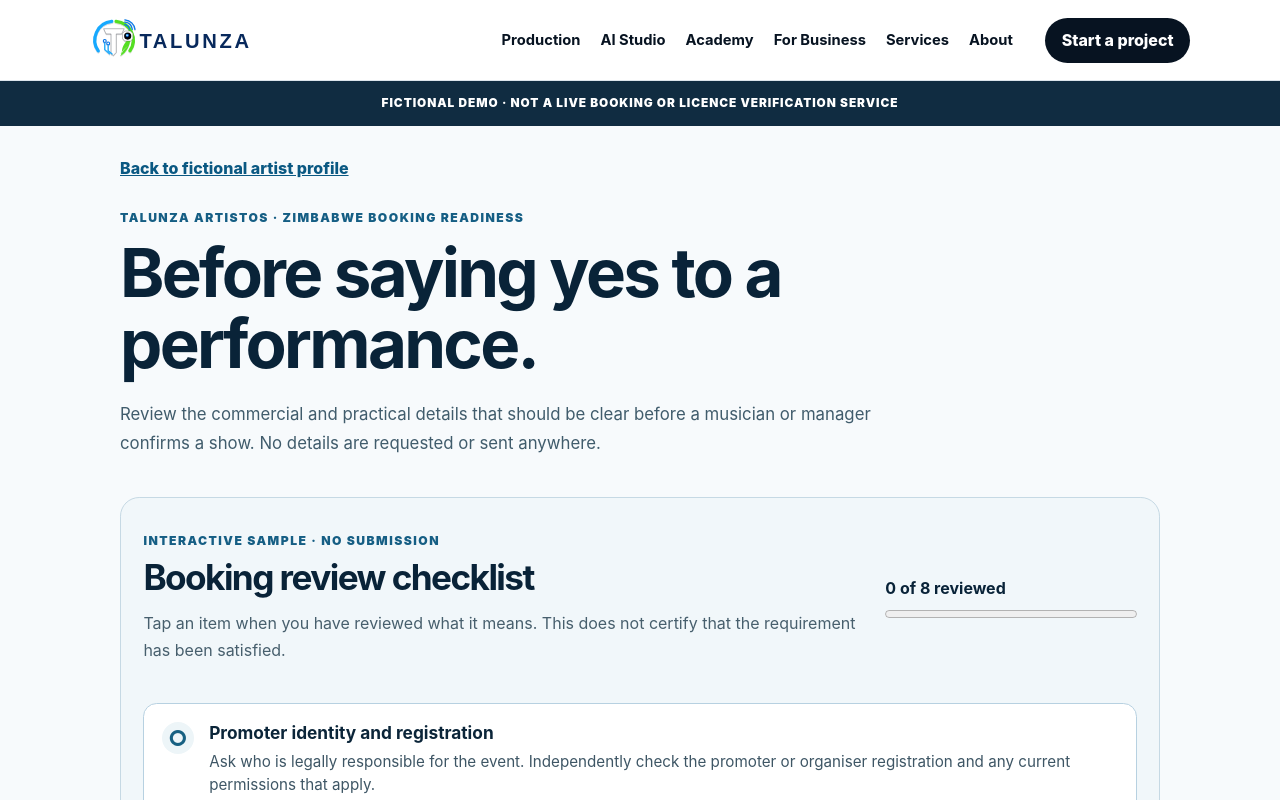
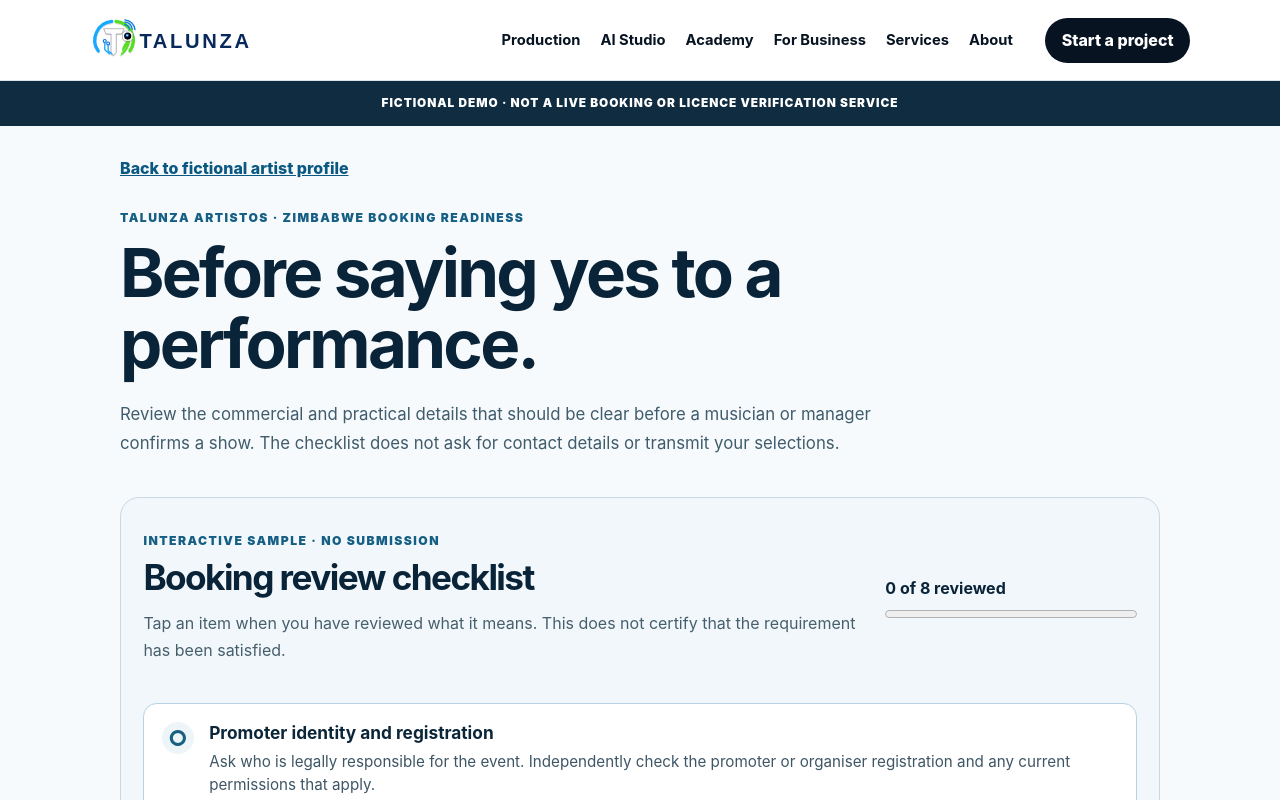
Before and after one commit to terysoft/talunza-media, a Next.js app: page /artistos-preview/booking-readiness in a window 1280 px wide. Shown: the top 800 px of the page. Built offline with nearby package versions, Linux system fonts and the light colour scheme; no server answers.

Commit message:
fix(artistos): distinguish checklist privacy from inherited site analytics

```diff
--- a/app/artistos-preview/booking-readiness/page.tsx
+++ b/app/artistos-preview/booking-readiness/page.tsx
@@ -20,7 +20,7 @@ export default function BookingReadinessPreview() {
       <header className={styles.intro}>
         <p className={styles.kicker}>TALUNZA ARTISTOS · ZIMBABWE BOOKING READINESS</p>
         <h1>Before saying yes to a performance.</h1>
-        <p>Review the commercial and practical details that should be clear before a musician or manager confirms a show. No details are requested or sent anywhere.</p>
+        <p>Review the commercial and practical details that should be clear before a musician or manager confirms a show. The checklist does not ask for contact details or transmit your selections.</p>
       </header>
       <BookingReadiness />
       <aside className={styles.disclaimer}>
```
